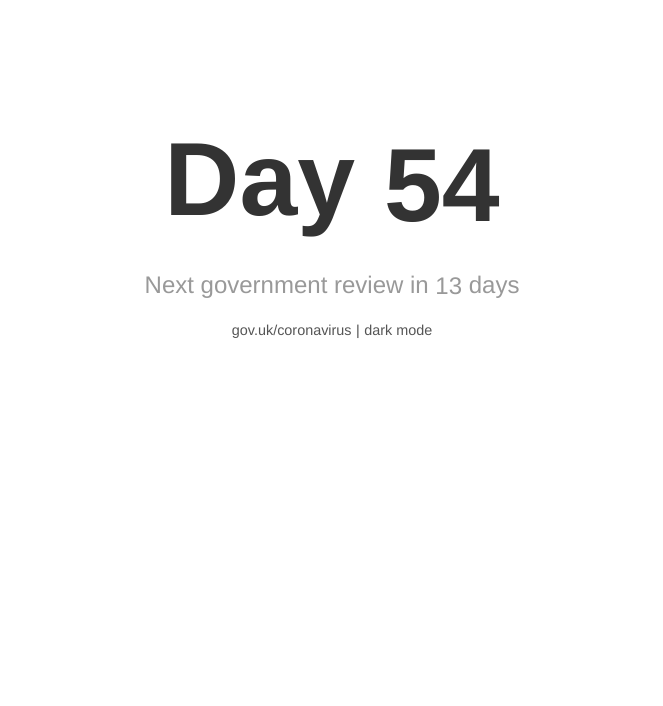
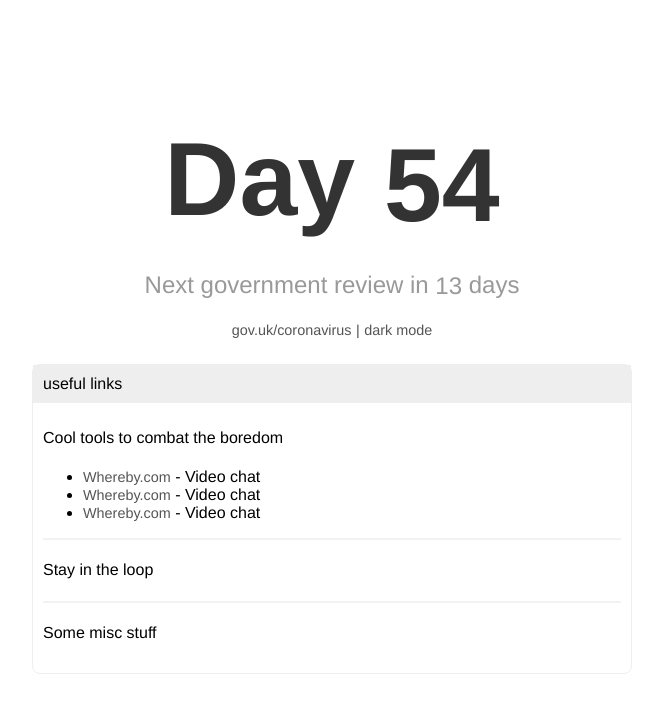
Before and after one commit to bwgraves/lockdowncount, a website built with webpack: page index.html in a window 1280 px wide. Shown: the whole page, without its empty margins (308-971 px from the left). Built offline with nearby package versions, Linux system fonts and the light colour scheme; no server answers.

Commit message:
Some stuff on the section

```diff
--- a/assets/css/app.css
+++ b/assets/css/app.css
@@ -32,6 +32,35 @@ a, .sep{
 	color:#555;
 	text-decoration:none;
 	font-size:90%;
+}
+
+hr{
+	border:0.1px solid hsl(0, 0%, 95%);
+}
+
+/* ----- Section stuff ----- */
+
+.section{
+	border-radius:8px;
+	border:1px solid #eee;
+	margin-top:25px;
+}
+
+.section h3{
+	background-color:#eee;
+	margin-top:0;
+	padding:10px;
+	font-weight:normal;
+	font-size:100%;
+}
+
+.section-content{
+	padding:10px;
+}
+
+.section-content h4{
+	font-weight:normal;
+
 }
 
 /* ----- Option stuff ----- */
@@ -123,6 +152,10 @@ a, .sep{
 
 /* -------- Utilities -------- */
 
+.text-left{
+	text-align:left;
+}
+
 .hide{
 	display:none;
 }
@@ -135,6 +168,10 @@ a, .sep{
 	color:red;
 }
 
+.m-t-0{
+	margin-top:0px!important;
+}
+
 .m-t-15{
 	margin-top:15px!important;
 }
--- a/index.html
+++ b/index.html
@@ -14,6 +14,24 @@
 			<a target="_blank" href="https://gov.uk/coronavirus">gov.uk/coronavirus</a>
 			<span class="sep">|</span>
 			<a href="javascript:void(0)" data-mode="dark-mode" data-on="dark mode" data-off="lightmode">dark mode</a>
+			<div class="section text-left">
+				<h3>useful links</h3>
+				<div class="section-content">
+					<h4 class="m-t-0">Cool tools to combat the boredom</h4>
+					<ul>
+						<li><a href="">Whereby.com</a> - <span>Video chat</span></li>
+						<li><a href="">Whereby.com</a> - <span>Video chat</span></li>
+						<li><a href="">Whereby.com</a> - <span>Video chat</span></li>
+					</ul>
+					<hr>
+
+					<h4>Stay in the loop</h4>
+
+					<hr>
+
+					<h4>Some misc stuff</h4>
+				</div>
+			</div>
 		</div>
 		<script src="./dist/js/app.js"></script>
 	</body>
```
